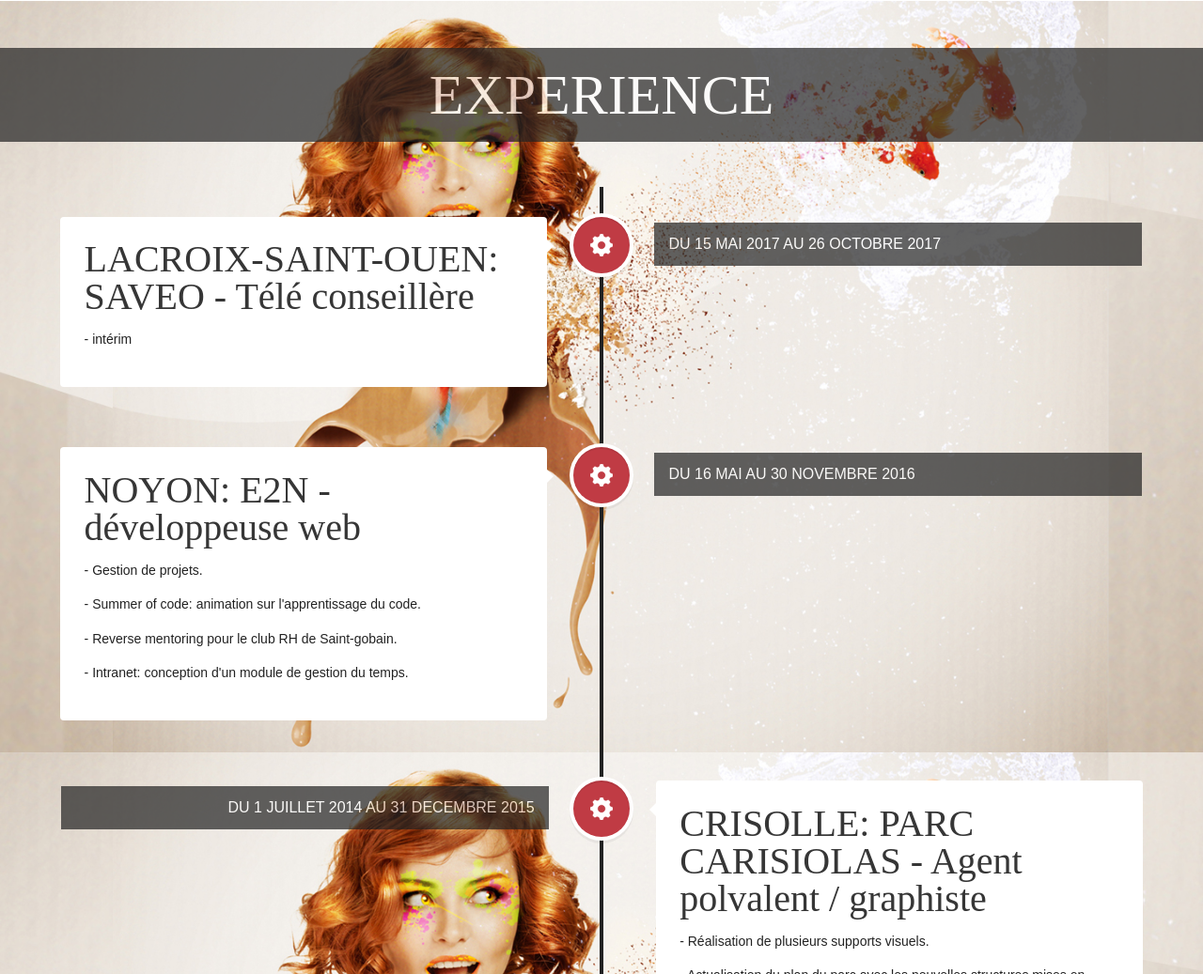
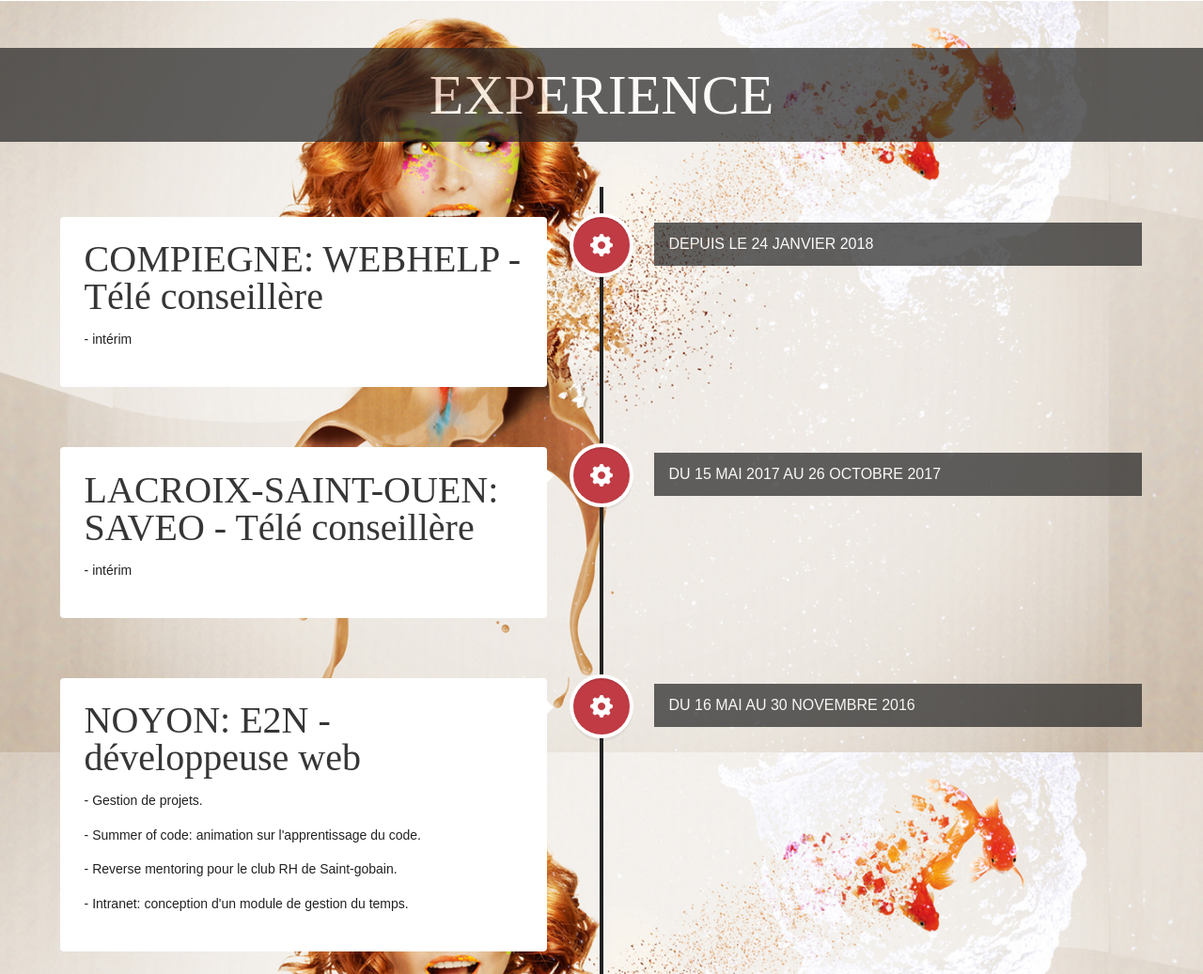
Before and after one commit to maite1/maite1.github.io, a plain HTML site: page index.html in a window 1280 px wide. Shown: the part 2837-3874 px from the top of the page at 94% size. Drawn offline with Linux system fonts and the light colour scheme; files that its build step writes are made by us from their sources; a web font is replaced by a local one.

Commit message:
Update index.html
UPDATE

```diff
--- a/index.html
+++ b/index.html
@@ -255,12 +255,19 @@
       <img src="assets/images/settings-work-tool.png" alt="Picture">
     </div> <!-- cd-timeline-img -->
     <div class="cd-timeline-content">
+      <h2>COMPIEGNE: WEBHELP - Télé conseillère</h2>
+       <p>- intérim</p>
+       <span class="cd-date">DEPUIS LE 24 JANVIER 2018</span>
+    </div> <!-- cd-timeline-content -->
+  <div class="cd-timeline-block">
+    <div class="cd-timeline-img cd-work">
+      <img src="assets/images/settings-work-tool.png" alt="Picture">
+    </div> <!-- cd-timeline-img -->
+    <div class="cd-timeline-content">
       <h2>LACROIX-SAINT-OUEN: SAVEO - Télé conseillère</h2>
        <p>- intérim</p>
-
-      <span class="cd-date">DU 15 MAI 2017 AU 26 OCTOBRE 2017</span>
+       <span class="cd-date">DU 15 MAI 2017 AU 26 OCTOBRE 2017</span>
     </div> <!-- cd-timeline-content -->
-
   <div class="cd-timeline-block">
     <div class="cd-timeline-img cd-work">
       <img src="assets/images/settings-work-tool.png" alt="Picture">
```
